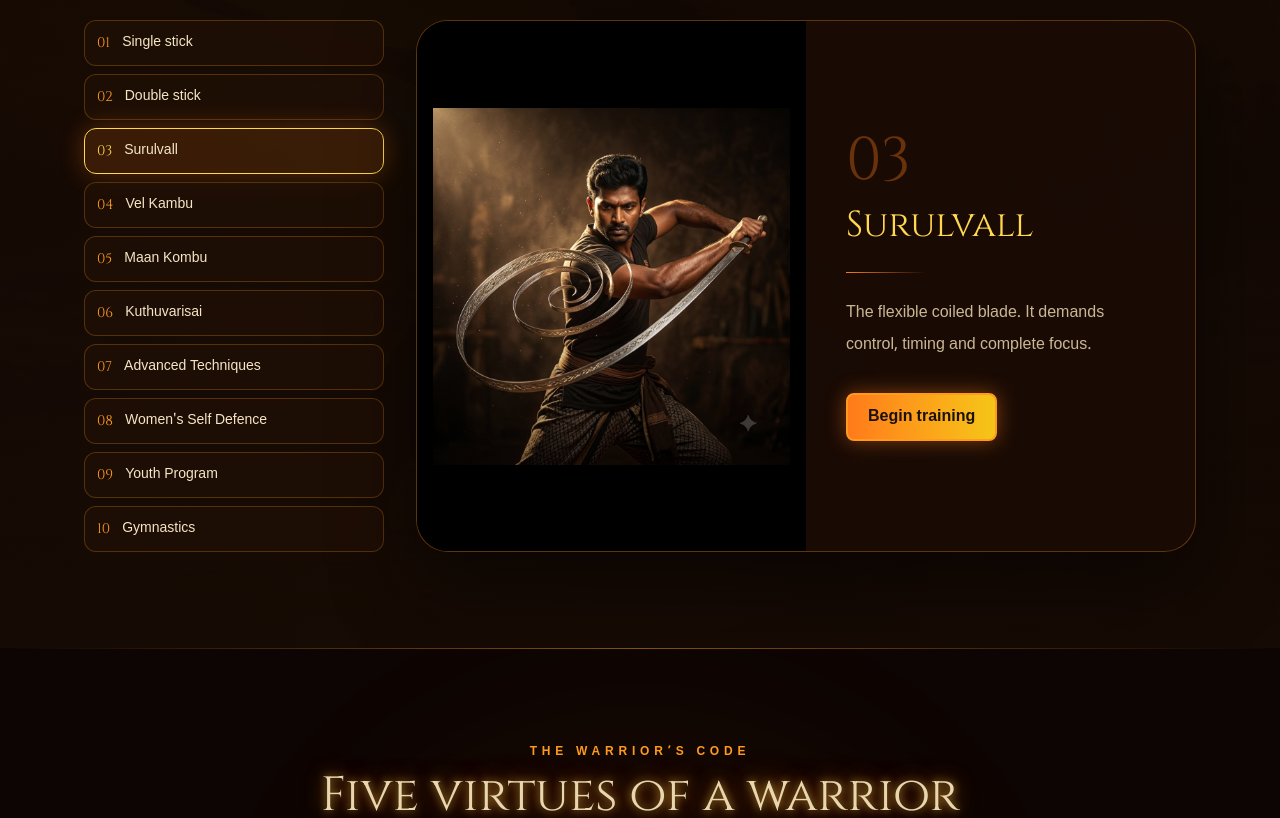
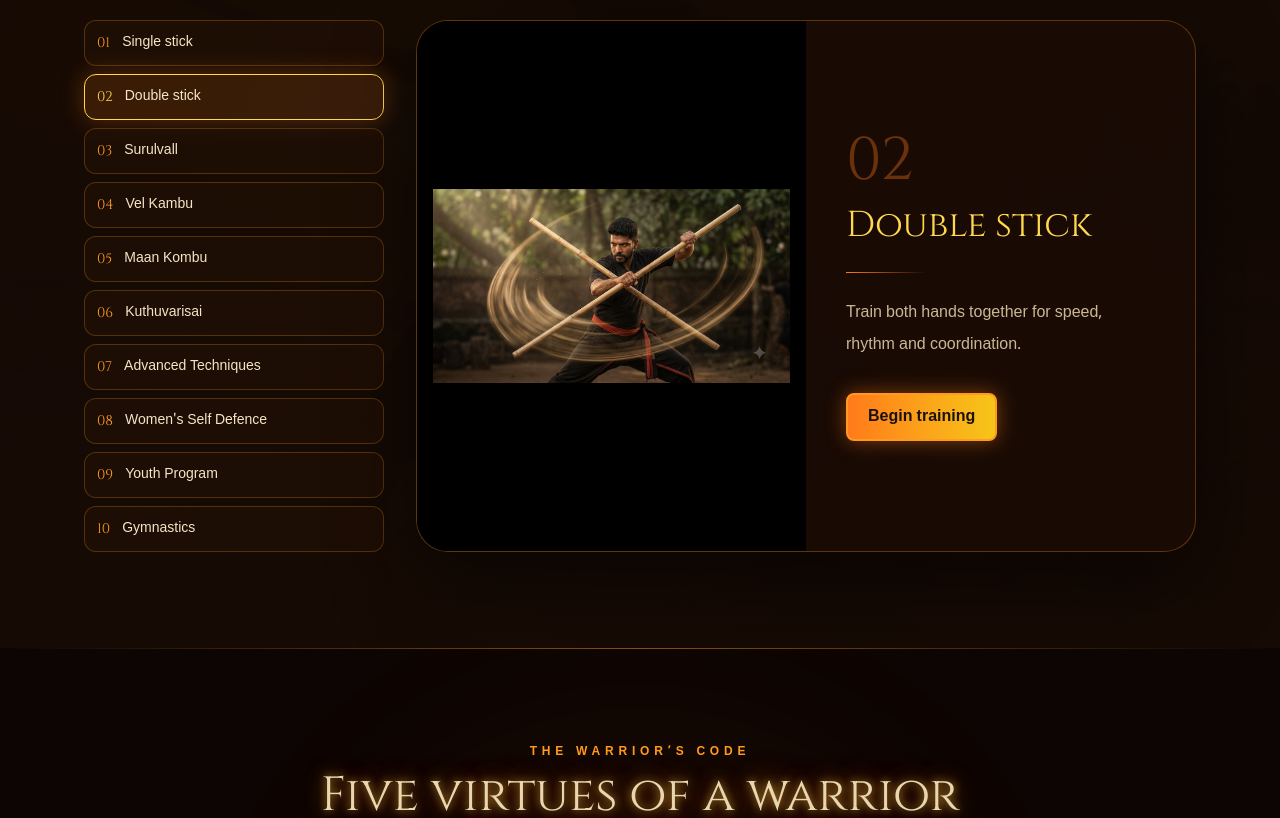
Before and after one commit to CyberCodersHub/Yudhakalam, a Next.js app: page / in a window 1280 px wide. Shown: the part 2320-3138 px from the top of the page. Built offline with nearby package versions, Linux system fonts and the light colour scheme.

Commit message:
Training: slower 6s auto-change, pause on hover

```diff
--- a/src/app/page.tsx
+++ b/src/app/page.tsx
@@ -538,7 +538,8 @@ function Hero() {
         <div className="hero-rise relative z-20 mx-auto mt-auto flex w-full max-w-6xl flex-col items-center px-4 pb-10 text-center sm:pb-14">
           {/* Tagline (plain text, no box) */}
           <div style={reveal("--c1")} className="will-change-transform">
-            <p className="mx-auto max-w-sm font-display text-sm uppercase leading-7 tracking-[0.12em] text-[#F5E5C5] [text-shadow:0_2px_12px_rgba(0,0,0,0.95)] sm:max-w-2xl sm:text-base sm:leading-8 sm:tracking-[0.16em]">
+            <p className="mx-auto max-w-sm font-display text-sm uppercase leading-7 tracking-[0.12em] text-[#F5E5C5] [text-shadow:0_2px_12px_rgba(0,0,0,0.95)] sm:max-w-2xl sm:text-base sm:leading-8 sm:tracking-[0.16em]
+            ">
               Discover the ancient Tamil art of Silambam. Build strength, sharpen your focus and carry a
               proud warrior tradition into the future.
             </p>
@@ -685,22 +686,29 @@ function About() {
     </section>
   );
 }
+
+
 // ---------- Choose your weapon (programs) ----------
 function Training() {
   const [active, setActive] = useState(0);
+  const [paused, setPaused] = useState(false);
   const item = ITEMS[active];
 
+  // Slow auto-change: 6 seconds per weapon, pauses while the pointer is over the section
   useEffect(() => {
+    if (paused) return;
     const timer = setInterval(() => {
       setActive((prev) => (prev + 1) % ITEMS.length);
-  }, 3000);
+    }, 6000);
 
     return () => clearInterval(timer);
-}, []);
+  }, [paused]);
 
   return (
     <section
       id="training"
+      onMouseEnter={() => setPaused(true)}
+      onMouseLeave={() => setPaused(false)}
       className="relative scroll-mt-20 overflow-hidden bg-[#160A04] py-20 sm:py-24"
     >
       {/* Background image, dimmed */}
@@ -732,44 +740,10 @@ function Training() {
 
         <div className="mt-12 grid gap-6 lg:mt-14 lg:grid-cols-[300px_1fr] lg:gap-8">
           {/* Weapon list */}
-         {/* <ul className="grid grid-cols-2 gap-2 sm:grid-cols-5 lg:grid-cols-1">
-            {ITEMS.map((it, i) => {
-              const selected = i === active;
-              return (
-                <li key={it.title}>
-                  <button
-                    type="button"
-                    onClick={() => setActive(i)}
-                    aria-pressed={selected}
-                    className={`flex w-full items-center gap-3 rounded-xl border px-3 py-3 text-left transition-all duration-300 sm:flex-col sm:justify-center sm:text-center lg:flex-row lg:justify-start lg:text-left ${
-                      selected
-                        ? "border-[#FFD84D] bg-[#FF7A18]/15 shadow-[0_0_25px_rgba(255,122,24,0.3)]"
-                        : "border-[#FF9A1F]/25 bg-[#211006]/70 hover:border-[#FF9A1F]/60 hover:bg-[#211006]"
-                    }`}
-                  >
-                    <span
-                      className={`font-display text-sm transition-colors ${
-                        selected ? "text-[#FFD84D]" : "text-[#FF9A1F]"
-                      }`}
-                    >
-                      {String(i + 1).padStart(2, "0")}
-                    </span>
-                    <span className="text-sm font-medium leading-tight text-[#F5E5C5]">
-                      {it.title}
-                    </span>
-                  </button>
-                </li>
-              );
-            })}
-          </ul>*/}
-
-
           <ul
             className="grid grid-cols-2 gap-2 sm:grid-cols-5 lg:grid-cols-1"
             onTouchStart={(e) => {
-    e.currentTarget.dataset.touchX = String(
-      e.touches[0].clientX
-    );
+              e.currentTarget.dataset.touchX = String(e.touches[0].clientX);
             }}
             onTouchEnd={(e) => {
               const start = Number(e.currentTarget.dataset.touchX);
@@ -816,7 +790,6 @@ function Training() {
             })}
           </ul>
 
-
           {/* Detail card */}
           <div className="grid overflow-hidden rounded-[2rem] border border-[#FF9A1F]/30 bg-[#1A0C05]/90 shadow-[0_30px_80px_rgba(0,0,0,0.5)] md:grid-cols-2">
             <div className="relative aspect-[4/3] bg-black md:aspect-auto md:min-h-[420px]">
@@ -856,6 +829,7 @@ function Training() {
     </section>
   );
 }
+
 
 // ---------- Five virtues (rotating card carousel) ----------
 function Virtues() {
@@ -1487,21 +1461,13 @@ export default function Home() {
       <Nav />
       <main>
         <Hero />
-
         <About />
-
         <Training />
-
         <Virtues />
-
         <Women />
-
         <Why />
-
         <Achievements />
-
         <Events />
-
         <Join />
       </main>
       <Footer />
```
Lines whose indentation alone changed are shown as unchanged.
